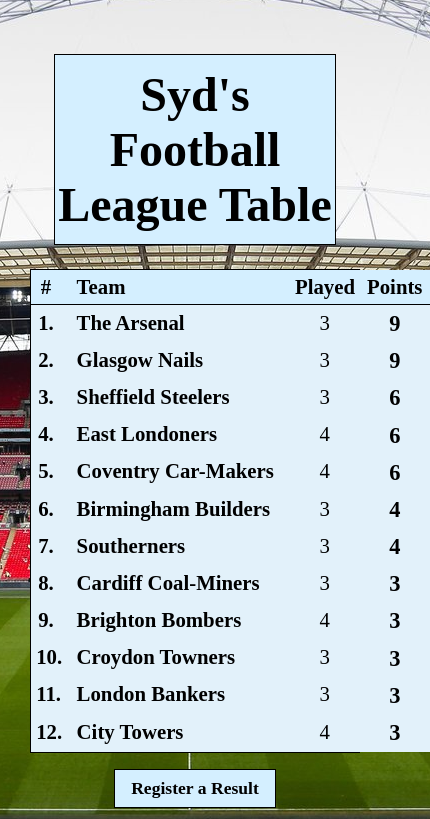
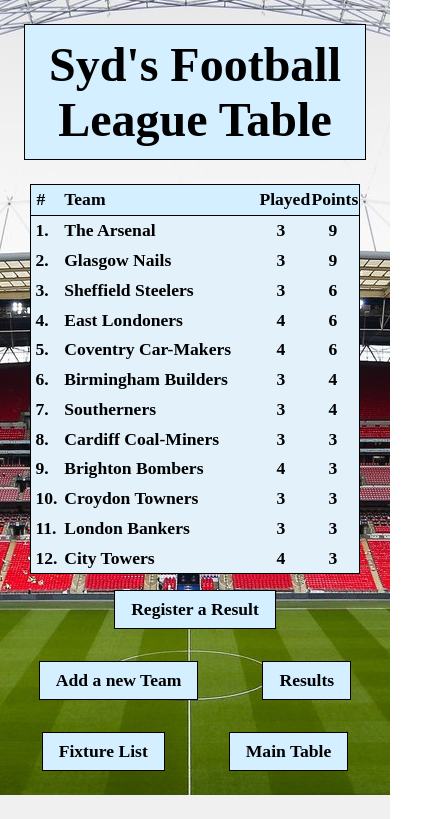
Before and after one commit to sydneymurray/boolean-uk-react-project-deployment, a React (Create React App) app: page / in a window 390 px wide. Shown: the top 819 px of the page, 430 px wide, since content can reach past the window. Built offline with nearby package versions, Linux system fonts and the light colour scheme; data requests are answered from the project's data file.

Commit message:
Working on Responsiveness

```diff
--- a/src/components/RenderTeamListItem.jsx
+++ b/src/components/RenderTeamListItem.jsx
@@ -6,7 +6,6 @@ export default function RenderTeamListItem({team, index}){
       <li key={team.id} className="team-li">
         <span className="list-item-span place">{index+1}.</span>
         <span className="list-item-span team-name">{team.name}</span>
-        <span className="list-item-span spacer"></span>
         <span className="list-item-span games-played">{team.gamesPlayed}</span>
         <span className="list-item-span game-stats">{team.gamesWon}</span>
         <span className="list-item-span game-stats">{team.gamesDrew}</span>
--- a/src/pages/Fixtures.jsx
+++ b/src/pages/Fixtures.jsx
@@ -37,7 +37,9 @@ export default function Fixtures(){
   return <>
     <ul className="main-fixture-list">
       <li className="fixture-heading-li">
-        <span className="fixtures-list-item-span fixture-list-item-place">Match-Day</span>
+        <span className="fixtures-list-item-span fixture-list-item-place">
+          <span className="no-match">Match-</span>Day
+        </span>
         <span className="fixtures-list-item-span">Home-Team</span>
         <span className="fixtures-list-item-span"></span>
         <span className="fixtures-list-item-span">Away-Team</span>
--- a/src/pages/MainTable.jsx
+++ b/src/pages/MainTable.jsx
@@ -14,7 +14,6 @@ export default function MainTable(){
       <li className="heading-li">
         <span className="list-item-span list-item-place">#</span>
         <span className="list-item-span team-name">Team</span>
-        <span className="list-item-span spacer"></span>
         <span className="list-item-span games-played">Played</span>
         <span className="list-item-span game-stats">Won</span>
         <span className="list-item-span game-stats">Drew</span>
--- a/src/pages/TeamInfo.jsx
+++ b/src/pages/TeamInfo.jsx
@@ -25,11 +25,11 @@ export default function TeamInfo(){
       <ul className="main-result-list">
         <li className="result-heading-li">
           <span className="fixture-list-item-span fixture-list-item-place match-day">Match-Day</span>
-          <span className="fixture-list-item-span ">Home-Team</span>
-          <span className="fixture-list-item-span ">Goals</span>
-          <span className="fixture-list-item-span "> - </span>
-          <span className="fixture-list-item-span ">Goals</span>
-          <span className="fixture-list-item-span ">Away-Team</span>
+          <span className="fixture-list-item-span">Home-Team</span>
+          <span className="fixture-list-item-span">Goals</span>
+          <span className="fixture-list-item-span no-divide"> - </span>
+          <span className="fixture-list-item-span">Goals</span>
+          <span className="fixture-list-item-span">Away-Team</span>
         </li>
         {filteredResults.map(result=><RenderTeamResultListItem result={result}/>)}
       </ul>
--- a/src/styles/App.css
+++ b/src/styles/App.css
@@ -1,4 +1,3 @@
 .app-container{
-  padding: 30px;
   height: 100vh;
 }
--- a/src/styles/Fixtures.css
+++ b/src/styles/Fixtures.css
@@ -41,16 +41,27 @@
   .main-fixture-list{
     max-width: 440px;
   }
-
   .fixture-heading-li,
   .fixture-li{
-  display: grid;
-  grid-template-columns: 170px 110px 20px 110px;
-  margin-top: 1ch;
+    grid-template-columns: 170px 110px 20px 110px;
+    margin-top: 1ch;
   }
-
   .verses{
     display: none;
   }
+}
 
+@media screen and (max-width: 450px) {
+  .main-fixture-list{
+    max-width: 340px;
+  }
+  .fixture-heading-li,
+  .fixture-li{
+    grid-template-columns: 70px 110px 20px 110px;
+    margin-top: 1ch;
+  }
+  .no-match,
+  .verses{
+    display: none;
+  }
 }
--- a/src/styles/MainTable.css
+++ b/src/styles/MainTable.css
@@ -5,13 +5,13 @@
   margin-left: auto;
   margin-right: auto;
   border: 1px solid black;
-  max-width: 900px;
+  max-width: 820px;
 }
 
 .heading-li,
 .team-li{
   display: grid;
-  grid-template-columns: 30px auto 1fr 70px 70px 70px 70px 70px 70px 70px 70px;
+  grid-template-columns: 30px 1fr 70px 70px 70px 70px 70px 70px 70px 70px;
 }
 .team-name{
   width: 20ch;
@@ -36,7 +36,6 @@
   font-size: 1.4rem;
 }
 
-
 .no-styling{
   text-decoration: none;
 }
@@ -54,14 +53,15 @@
     background-color: rgb(250, 215, 215);
     transform: scale(1.01);
     border: 1px solid blue;
-  }
-
+}
 
 @media screen and (max-width: 900px) {
+  .main-list{
+    width: 600px;
+  }
   .heading-li,
   .team-li{
-    display: grid;
-    grid-template-columns: 30px auto 1fr 70px 70px 70px 70px 70px;
+    grid-template-columns: 30px 1fr 70px 70px 70px 70px 70px;
   }
   .goals {
     display: none;
@@ -69,12 +69,28 @@
 }
 
 @media screen and (max-width: 650px) {
+  .main-list{
+    width: 400px;
+  }
   .heading-li,
   .team-li{
-    display: grid;
-    grid-template-columns: 30px auto 1fr 70px 70px;
+    grid-template-columns: 30px 1fr 70px 70px;
   }
   .game-stats {
     display: none;
   }
 }
+
+@media screen and (max-width: 420px) {
+  .main-list{
+    max-width: 330px;
+  }
+  .heading-li,
+  .team-li{
+    grid-template-columns: 20px 1fr 52px 52px;
+  }
+  .list-item-span{
+    font-size: 1.1rem;
+    font-weight: bold;
+  }
+}
--- a/src/styles/TeamInfo.css
+++ b/src/styles/TeamInfo.css
@@ -34,7 +34,6 @@
     margin-left: auto;
     margin-right: auto;
     border: 1px solid black;
-    max-width: 750px;
   }
 
   .result-heading-li,
@@ -82,3 +81,18 @@
       display: none;
     }
   }
+
+  @media screen and (max-width: 450px) {
+    .main-fixture-list{
+      max-width: 340px;
+    }
+    .fixture-heading-li,
+    .fixture-li{
+      grid-template-columns: 70px 110px 20px 110px;
+      margin-top: 1ch;
+    }
+    .no-match,
+    .verses{
+      display: none;
+    }
+  }
```
